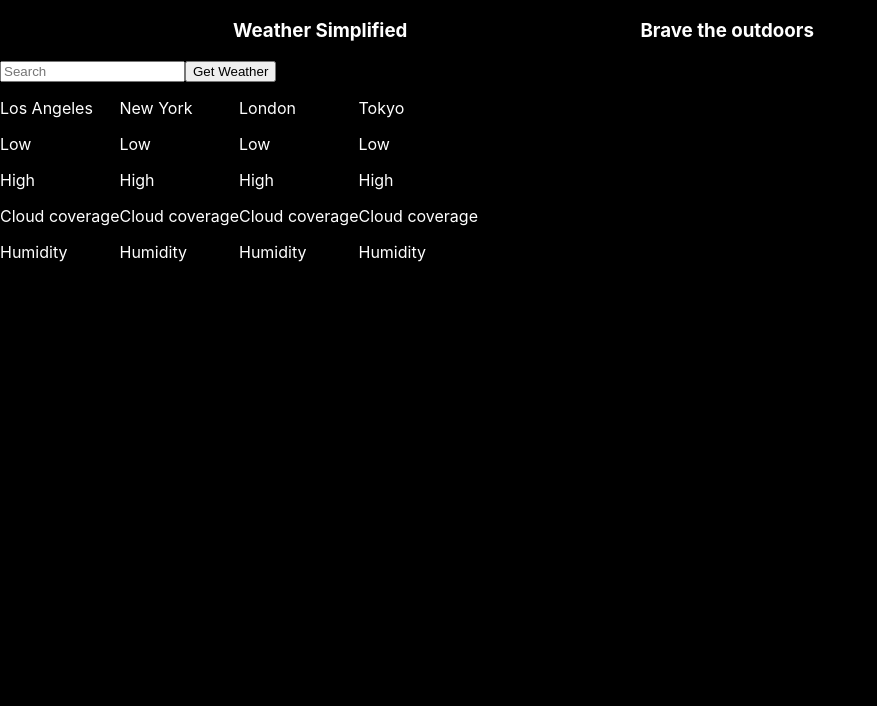
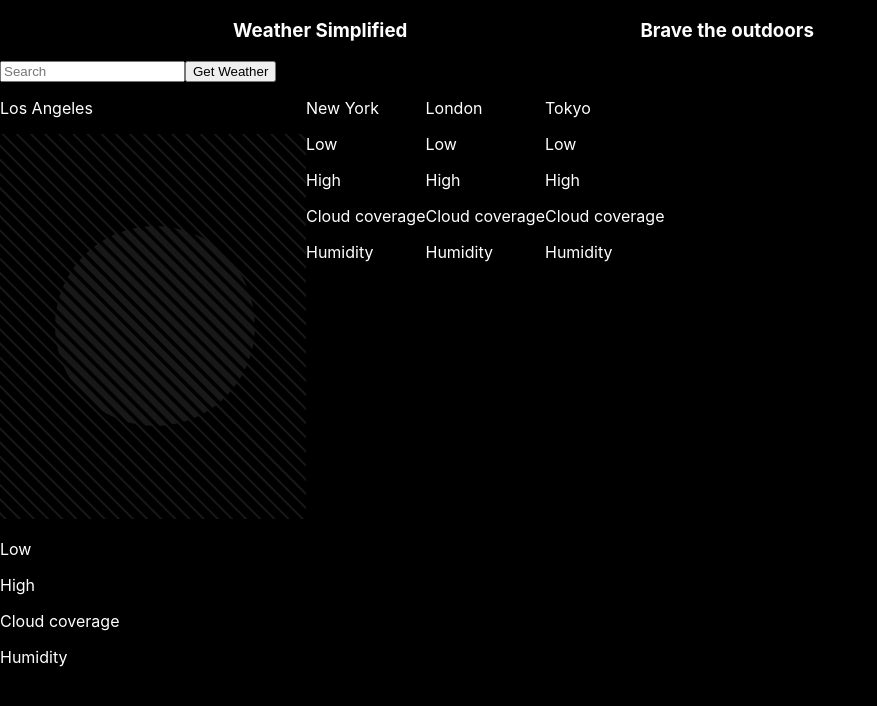
Before and after one commit to Cass0115/weather-app-react, a React (Create React App) app: page / in a window 1280 px wide. Shown: the top 706 px of the page, without its empty margins (0-877 px from the left). Built offline with nearby package versions, Linux system fonts and the light colour scheme; no server answers.

Commit message:
fixed photo

```diff
--- a/src/components/Weather.js
+++ b/src/components/Weather.js
@@ -1,5 +1,5 @@
 import React from 'react';
-import { ReactComponent as clearSky }  from './images/clear-sky.svg';
+import { ReactComponent as ClearSky }  from './images/clear-sky.svg';
 
 
 class Weather extends React.Component {
@@ -15,7 +15,7 @@ class Weather extends React.Component {
                         {this.props.temperature && <p>{this.props.temperature} &#8457;</p>}
                     </div>
                     <div className="weather__icon">
-                        <clearSky />
+                        <ClearSky />
 
 
                     </div>
```
